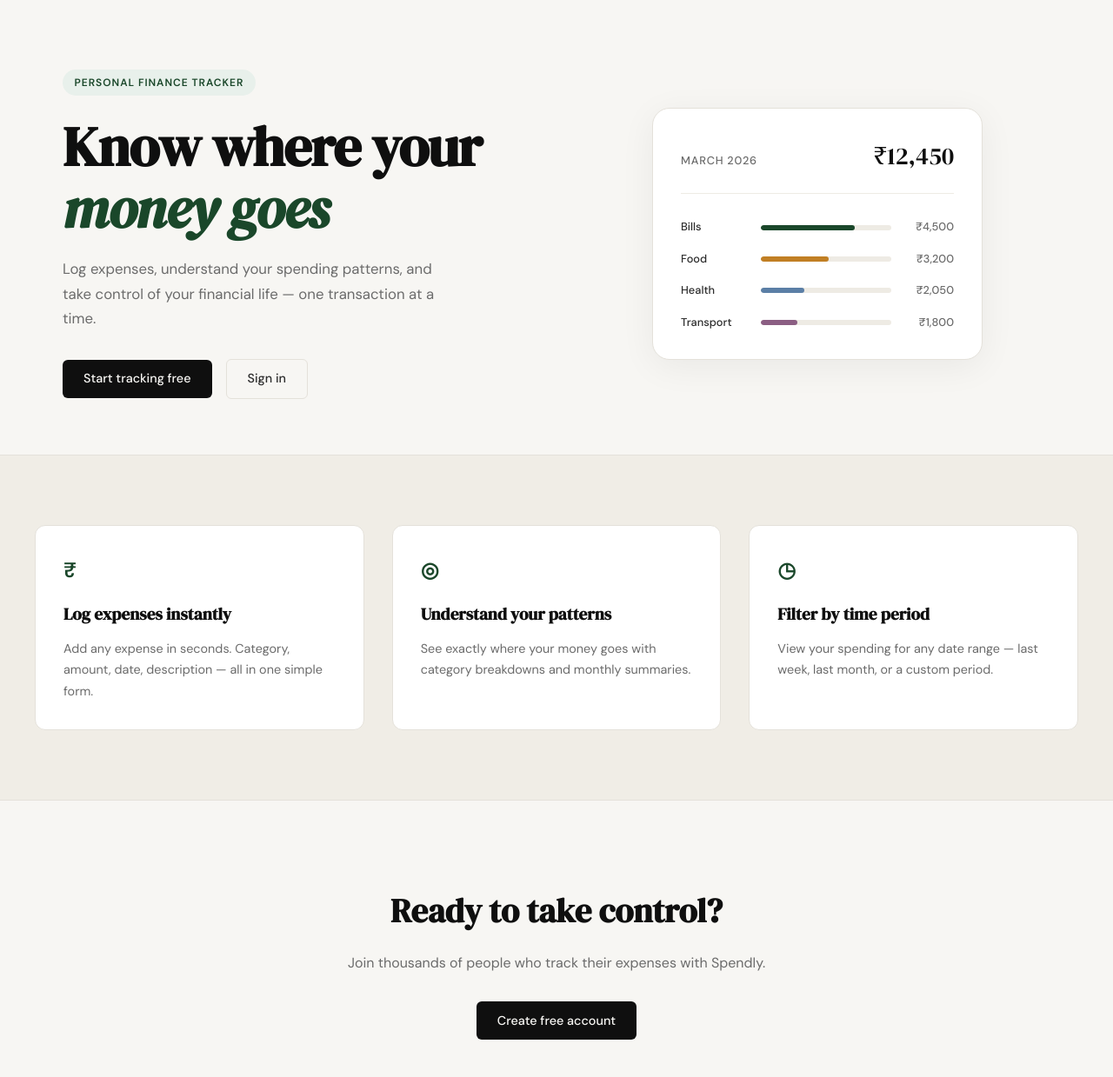
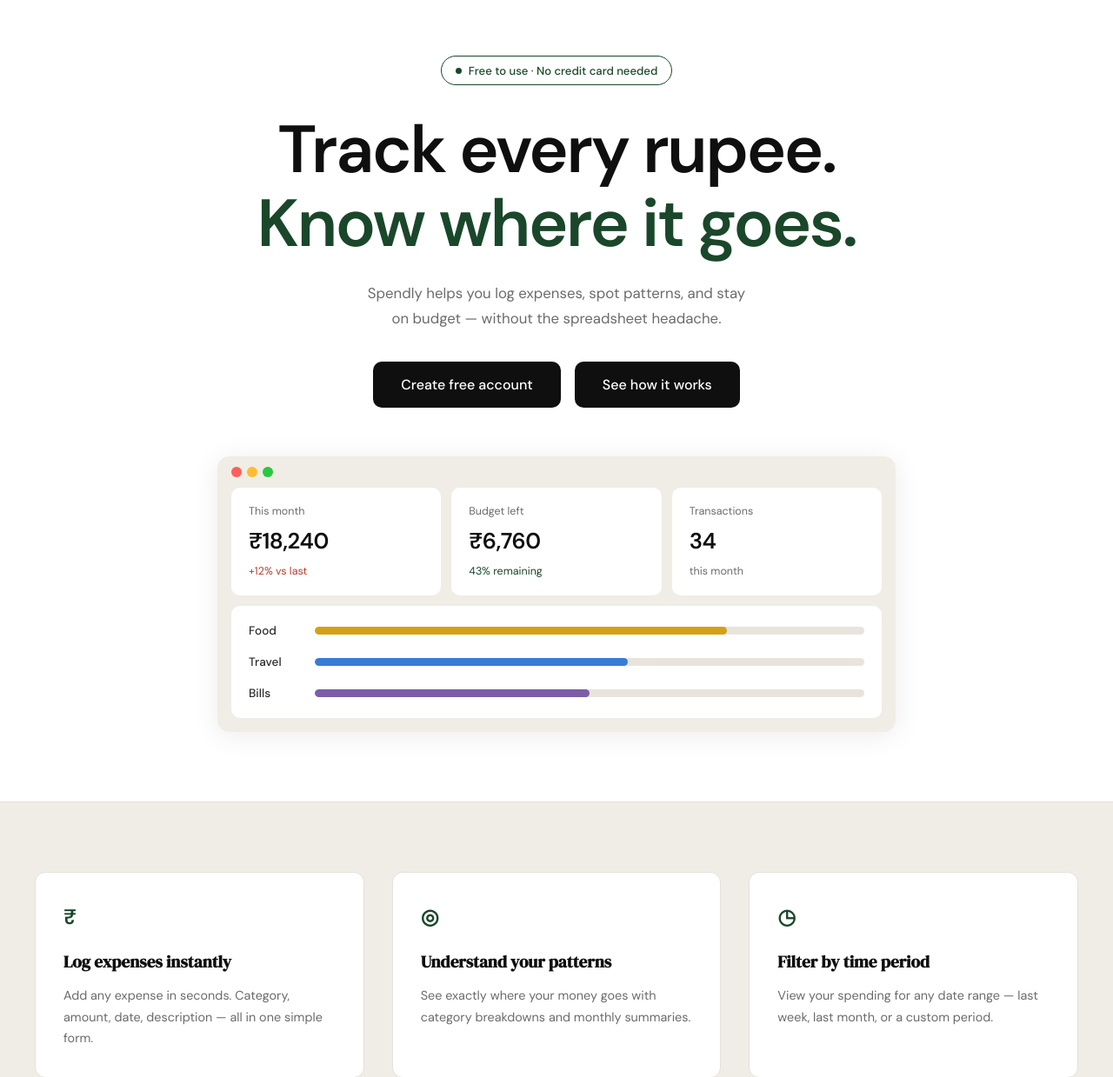
Before and after one commit to arpitsahu28/spendtracker, a Flask app: page / in a window 1280 px wide. Shown: the part 61-1300 px from the top of the page at 87% size. Run offline with Flask 3, Linux system fonts and the light colour scheme.

Commit message:
landing page: add hero redesign and "See how it works" video modal
Co-Authored-By: Claude Sonnet 4.6 <noreply@anthropic.com>

```diff
--- /dev/null
+++ b/static/css/landing.css
@@ -0,0 +1,264 @@
+/* Hero — landing page only */
+
+.lp-hero {
+    padding: 4rem 2rem 5rem;
+    text-align: center;
+    background: #fff;
+}
+
+.lp-hero-inner {
+    max-width: 780px;
+    margin: 0 auto;
+    display: flex;
+    flex-direction: column;
+    align-items: center;
+    gap: 0;
+}
+
+/* Badge */
+.lp-badge {
+    display: inline-flex;
+    align-items: center;
+    gap: 0.5rem;
+    border: 1.5px solid #1a472a;
+    border-radius: 999px;
+    padding: 0.35rem 1rem;
+    font-size: 0.82rem;
+    font-weight: 500;
+    color: #1a472a;
+    margin-bottom: 2rem;
+}
+
+.lp-badge-dot {
+    width: 7px;
+    height: 7px;
+    border-radius: 50%;
+    background: #1a472a;
+    flex-shrink: 0;
+}
+
+/* Title */
+.lp-title {
+    font-family: var(--font-body);
+    font-weight: 800;
+    font-size: clamp(2.8rem, 6vw, 5rem);
+    line-height: 1.1;
+    letter-spacing: -0.03em;
+    color: var(--ink);
+    margin-bottom: 1.5rem;
+}
+
+.lp-title-accent {
+    color: #1a472a;
+    display: block;
+}
+
+/* Subtitle */
+.lp-subtitle {
+    font-size: 1.05rem;
+    color: var(--ink-muted);
+    line-height: 1.7;
+    margin-bottom: 2.25rem;
+}
+
+/* Buttons */
+.lp-actions {
+    display: flex;
+    gap: 1rem;
+    justify-content: center;
+    margin-bottom: 3.5rem;
+}
+
+.lp-btn {
+    display: inline-block;
+    background: var(--ink);
+    color: #fff;
+    padding: 0.85rem 2rem;
+    border-radius: 10px;
+    font-family: var(--font-body);
+    font-size: 1rem;
+    font-weight: 500;
+    text-decoration: none;
+    transition: background 0.2s;
+}
+
+.lp-btn:hover {
+    background: #1a472a;
+}
+
+/* Browser mockup */
+.lp-browser {
+    width: 100%;
+    background: #f0ede6;
+    border-radius: 14px;
+    overflow: hidden;
+    box-shadow: 0 4px 32px rgba(0,0,0,0.08);
+}
+
+.lp-browser-bar {
+    display: flex;
+    align-items: center;
+    gap: 6px;
+    padding: 0.75rem 1rem;
+}
+
+.lp-dot {
+    width: 12px;
+    height: 12px;
+    border-radius: 50%;
+}
+
+.lp-dot-red    { background: #ff5f57; }
+.lp-dot-yellow { background: #ffbd2e; }
+.lp-dot-green  { background: #28c840; }
+
+.lp-browser-body {
+    padding: 0 1rem 1rem;
+    display: flex;
+    flex-direction: column;
+    gap: 0.75rem;
+}
+
+/* Stat cards */
+.lp-stats {
+    display: grid;
+    grid-template-columns: repeat(3, 1fr);
+    gap: 0.75rem;
+}
+
+.lp-stat-card {
+    background: #fff;
+    border-radius: 10px;
+    padding: 1.1rem 1.25rem;
+    display: flex;
+    flex-direction: column;
+    gap: 0.25rem;
+    text-align: left;
+}
+
+.lp-stat-label {
+    font-size: 0.78rem;
+    color: var(--ink-muted);
+    font-weight: 400;
+}
+
+.lp-stat-value {
+    font-family: var(--font-body);
+    font-size: 1.6rem;
+    font-weight: 700;
+    color: var(--ink);
+    letter-spacing: -0.02em;
+}
+
+.lp-stat-sub {
+    font-size: 0.78rem;
+    color: var(--ink-muted);
+}
+
+.lp-sub-red   { color: #c0392b; }
+.lp-sub-green { color: #1a472a; }
+
+/* Category bars */
+.lp-cats {
+    background: #fff;
+    border-radius: 10px;
+    padding: 1.1rem 1.25rem;
+    display: flex;
+    flex-direction: column;
+    gap: 0.9rem;
+}
+
+.lp-cat-row {
+    display: grid;
+    grid-template-columns: 60px 1fr;
+    align-items: center;
+    gap: 1rem;
+}
+
+.lp-cat-name {
+    font-size: 0.85rem;
+    font-weight: 500;
+    color: var(--ink-soft);
+    text-align: left;
+}
+
+.lp-cat-track {
+    height: 9px;
+    background: #e8e4dc;
+    border-radius: 999px;
+    overflow: hidden;
+}
+
+.lp-cat-bar {
+    height: 100%;
+    border-radius: 999px;
+}
+
+.lp-bar-orange { background: #d4a017; }
+.lp-bar-blue   { background: #3a7bd5; }
+.lp-bar-purple { background: #7b5ea7; }
+
+/* Modal */
+.lp-modal-overlay {
+    display: none;
+    position: fixed;
+    inset: 0;
+    background: rgba(0, 0, 0, 0.65);
+    z-index: 1000;
+    align-items: center;
+    justify-content: center;
+    padding: 1.5rem;
+}
+
+.lp-modal-overlay.lp-modal-open {
+    display: flex;
+}
+
+.lp-modal-box {
+    position: relative;
+    background: #000;
+    border-radius: 12px;
+    overflow: hidden;
+    width: 100%;
+    max-width: 800px;
+    box-shadow: 0 24px 64px rgba(0, 0, 0, 0.5);
+}
+
+.lp-modal-close {
+    position: absolute;
+    top: 0.6rem;
+    right: 0.75rem;
+    background: none;
+    border: none;
+    color: #fff;
+    font-size: 1.75rem;
+    line-height: 1;
+    cursor: pointer;
+    z-index: 10;
+    opacity: 0.8;
+    transition: opacity 0.15s;
+}
+
+.lp-modal-close:hover { opacity: 1; }
+
+.lp-modal-video {
+    position: relative;
+    width: 100%;
+    padding-bottom: 56.25%; /* 16:9 */
+}
+
+.lp-modal-video iframe {
+    position: absolute;
+    inset: 0;
+    width: 100%;
+    height: 100%;
+    border: none;
+}
+
+/* Responsive */
+@media (max-width: 600px) {
+    .lp-stats { grid-template-columns: 1fr; }
+    .lp-actions { flex-direction: column; align-items: center; }
+    .lp-title { font-size: 2.4rem; }
+    .lp-subtitle br { display: none; }
+}
--- a/templates/landing.html
+++ b/templates/landing.html
@@ -2,64 +2,100 @@
 
 {% block title %}Spendly — Track Every Rupee{% endblock %}
 
+{% block head %}
+<link rel="stylesheet" href="{{ url_for('static', filename='css/landing.css') }}">
+{% endblock %}
+
 {% block content %}
 
-<section class="hero">
-    <div class="hero-inner">
-        <div class="hero-badge">Personal Finance Tracker</div>
-        <h1 class="hero-title">
-            Know where your<br>
-            <em>money goes</em>
+<section class="lp-hero">
+    <div class="lp-hero-inner">
+
+        <div class="lp-badge">
+            <span class="lp-badge-dot"></span>
+            Free to use · No credit card needed
+        </div>
+
+        <h1 class="lp-title">
+            Track every rupee.<br>
+            <span class="lp-title-accent">Know where it goes.</span>
         </h1>
-        <p class="hero-subtitle">
-            Log expenses, understand your spending patterns,
-            and take control of your financial life —
-            one transaction at a time.
+
+        <p class="lp-subtitle">
+            Spendly helps you log expenses, spot patterns, and stay<br>
+            on budget — without the spreadsheet headache.
         </p>
-        <div class="hero-actions">
-            <a href="{{ url_for('register') }}" class="btn-primary">Start tracking free</a>
-            <a href="{{ url_for('login') }}" class="btn-ghost">Sign in</a>
+
+        <div class="lp-actions">
+            <a href="{{ url_for('register') }}" class="lp-btn">Create free account</a>
+            <a href="#" class="lp-btn" id="lp-how-btn">See how it works</a>
         </div>
-    </div>
-    <div class="hero-visual">
-        <div class="mock-card">
-            <div class="mock-card-header">
-                <span class="mock-label">March 2026</span>
-                <span class="mock-total">₹12,450</span>
+
+        <div class="lp-browser">
+            <div class="lp-browser-bar">
+                <span class="lp-dot lp-dot-red"></span>
+                <span class="lp-dot lp-dot-yellow"></span>
+                <span class="lp-dot lp-dot-green"></span>
             </div>
-            <div class="mock-bars">
-                <div class="mock-bar-row">
-                    <span class="mock-cat">Bills</span>
-                    <div class="mock-bar-track">
-                        <div class="mock-bar" style="width: 72%"></div>
+            <div class="lp-browser-body">
+                <div class="lp-stats">
+                    <div class="lp-stat-card">
+                        <span class="lp-stat-label">This month</span>
+                        <span class="lp-stat-value">₹18,240</span>
+                        <span class="lp-stat-sub lp-sub-red">+12% vs last</span>
                     </div>
-                    <span class="mock-amt">₹4,500</span>
+                    <div class="lp-stat-card">
+                        <span class="lp-stat-label">Budget left</span>
+                        <span class="lp-stat-value">₹6,760</span>
+                        <span class="lp-stat-sub lp-sub-green">43% remaining</span>
+                    </div>
+                    <div class="lp-stat-card">
+                        <span class="lp-stat-label">Transactions</span>
+                        <span class="lp-stat-value">34</span>
+                        <span class="lp-stat-sub">this month</span>
+                    </div>
                 </div>
-                <div class="mock-bar-row">
-                    <span class="mock-cat">Food</span>
-                    <div class="mock-bar-track">
-                        <div class="mock-bar mock-bar-2" style="width: 52%"></div>
+                <div class="lp-cats">
+                    <div class="lp-cat-row">
+                        <span class="lp-cat-name">Food</span>
+                        <div class="lp-cat-track">
+                            <div class="lp-cat-bar lp-bar-orange" style="width: 75%"></div>
+                        </div>
                     </div>
-                    <span class="mock-amt">₹3,200</span>
-                </div>
-                <div class="mock-bar-row">
-                    <span class="mock-cat">Health</span>
-                    <div class="mock-bar-track">
-                        <div class="mock-bar mock-bar-3" style="width: 33%"></div>
+                    <div class="lp-cat-row">
+                        <span class="lp-cat-name">Travel</span>
+                        <div class="lp-cat-track">
+                            <div class="lp-cat-bar lp-bar-blue" style="width: 57%"></div>
+                        </div>
                     </div>
-                    <span class="mock-amt">₹2,050</span>
-                </div>
-                <div class="mock-bar-row">
-                    <span class="mock-cat">Transport</span>
-                    <div class="mock-bar-track">
-                        <div class="mock-bar mock-bar-4" style="width: 28%"></div>
+                    <div class="lp-cat-row">
+                        <span class="lp-cat-name">Bills</span>
+                        <div class="lp-cat-track">
+                            <div class="lp-cat-bar lp-bar-purple" style="width: 50%"></div>
+                        </div>
                     </div>
-                    <span class="mock-amt">₹1,800</span>
                 </div>
             </div>
         </div>
+
     </div>
 </section>
+
+<div class="lp-modal-overlay" id="lp-modal" aria-hidden="true">
+    <div class="lp-modal-box">
+        <button class="lp-modal-close" id="lp-modal-close" aria-label="Close">&times;</button>
+        <div class="lp-modal-video">
+            <iframe
+                id="lp-video"
+                src=""
+                data-src="https://www.youtube.com/embed/dQw4w9WgXcQ"
+                frameborder="0"
+                allow="autoplay; encrypted-media; fullscreen"
+                allowfullscreen>
+            </iframe>
+        </div>
+    </div>
+</div>
 
 <section class="features">
     <div class="features-inner">
@@ -90,3 +126,37 @@
 </section>
 
 {% endblock %}
+
+{% block scripts %}
+<script>
+(function () {
+    var btn      = document.getElementById('lp-how-btn');
+    var modal    = document.getElementById('lp-modal');
+    var closeBtn = document.getElementById('lp-modal-close');
+    var iframe   = document.getElementById('lp-video');
+    var src      = iframe.dataset.src;
+
+    function openModal(e) {
+        e.preventDefault();
+        iframe.src = src;
+        modal.setAttribute('aria-hidden', 'false');
+        modal.classList.add('lp-modal-open');
+    }
+
+    function closeModal() {
+        iframe.src = '';
+        modal.setAttribute('aria-hidden', 'true');
+        modal.classList.remove('lp-modal-open');
+    }
+
+    btn.addEventListener('click', openModal);
+    closeBtn.addEventListener('click', closeModal);
+    modal.addEventListener('click', function (e) {
+        if (e.target === modal) closeModal();
+    });
+    document.addEventListener('keydown', function (e) {
+        if (e.key === 'Escape') closeModal();
+    });
+}());
+</script>
+{% endblock %}
```
